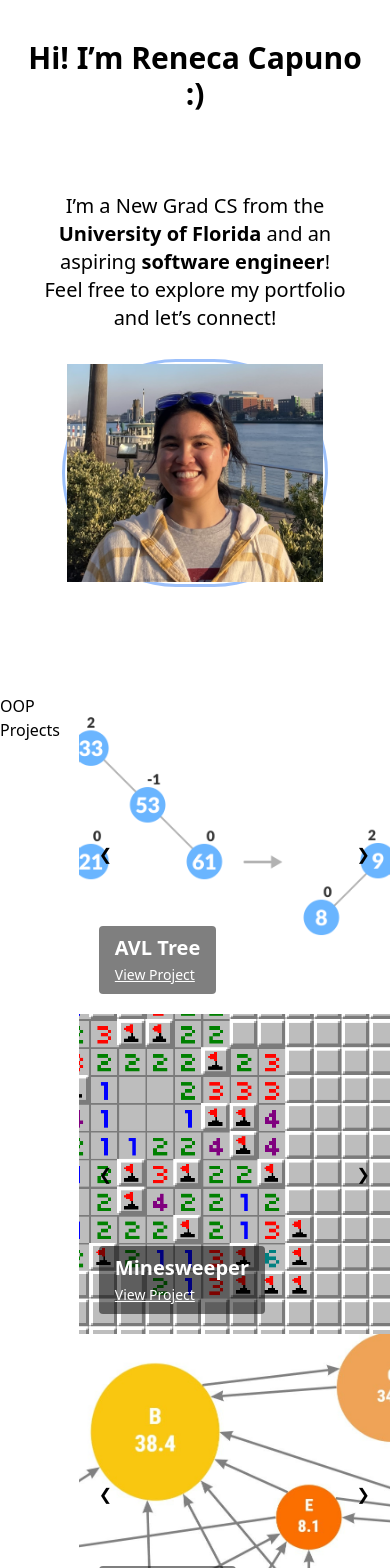
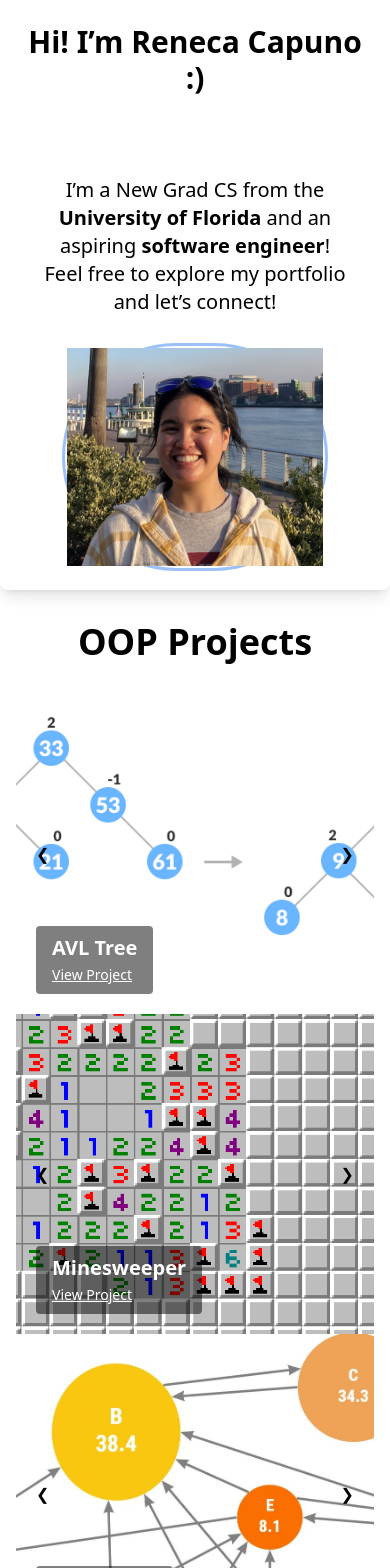
Before and after one commit to rencap12/current_portfolio, a React (Vite) app: page / in a window 390 px wide. Shown: the top 1568 px of the page. Built offline with nearby package versions, Linux system fonts and the light colour scheme.

Commit message:
fixing biotext format

```diff
--- a/src/App.tsx
+++ b/src/App.tsx
@@ -12,10 +12,10 @@ function App() {
     <>
     <IntroBio />
 
+    <div className="flex items-center justify-center gap-8 flex-wrap md:flex-nowrap px-4 md:px-20 py-8">
+      <h1 className="text-4xl font-bold text-primary whitespace-nowrap">OOP Projects</h1>
 
-    <div className="max-w-[700px] mx-auto mt-10 flex justify-center py-8">
-      <h1>OOP Projects</h1>
-      <div className="carousel w-full">
+      <div className="carousel w-full max-w-[700px]">
         {OOPData.map((card, index) => {
           const id = `oop-slide${index + 1}`;
           const prevId = `oop-slide${(index - 1 + OOPData.length) % OOPData.length + 1}`;
@@ -34,25 +34,27 @@ function App() {
     </div>
 
 
-    <div className="max-w-[700px] mx-auto mt-10 flex justify-center py-8">
-      <h1>Full-Stack Projects</h1>
-      <div className="carousel w-full">
-        {WebDevData.map((WDcard, WDindex) => {
-          const WDid = `wd-slide${WDindex + 1}`;
-          const WDprevId = `wd-slide${(WDindex - 1 + WebDevData.length) % WebDevData.length + 1}`;
-          const WDnextId = `wd-slide${(WDindex + 1) % WebDevData.length + 1}`;
+    <div className="flex items-center justify-center gap-8 flex-wrap md:flex-nowrap px-4 md:px-20 py-8">
+        <h1 className="text-4xl font-bold text-primary whitespace-nowrap">Full-Stack Projects</h1>
+
+        <div className="carousel w-full max-w-[700px]">
+          {WebDevData.map((card, index) => {
+            const id = `wd-slide${index + 1}`;
+            const prevId = `wd-slide${(index - 1 + WebDevData.length) % WebDevData.length + 1}`;
+            const nextId = `wd-slide${(index + 1) % WebDevData.length + 1}`;
             return (
               <ProjectCard
-              key={WDindex}
-              id={WDid}
-              prevId={WDprevId}
-              nextId={WDnextId}
-              cardInfo={WDcard}
+                key={index}
+                id={id}
+                prevId={prevId}
+                nextId={nextId}
+                cardInfo={card}
               />
             );
           })}
         </div>
     </div>
+
     </>
   );
 }
--- a/src/components/IntroBio.tsx
+++ b/src/components/IntroBio.tsx
@@ -2,18 +2,16 @@ import React from "react";
 
 const IntroBio = () => {
   return (
-    <div className="w-full bg-base-200 py-10">
-      {/* Inner flex container for image + text */}
-      <div className="flex flex-col-reverse md:flex-row-reverse items-center justify-between gap-8 px-6 md:px-20">
-        {/* Avatar (Image) */}
+    <div className="p-6 bg-base-200 rounded-lg shadow-lg ">
+      {/* Flex container: row-reverse puts image on right */}
+      <div className="flex flex-col-reverse md:flex-row-reverse items-center gap-8">
         <div className="avatar">
           <div className="w-64 rounded-full ring ring-primary ring-offset-base-100 ring-offset-2">
             <img src="IMG_1188.jpg" alt="Reneca Capuno" />
           </div>
         </div>
 
-        {/* Bio Text */}
-        <div className="text-center md:text-left">
+        <div className="text-center text-left">
           <h2 className="text-3xl font-bold mb-2">
             Hi! I’m <span className="text-primary">Reneca Capuno</span> :)
           </h2>
--- a/src/components/projectCard.tsx
+++ b/src/components/projectCard.tsx
@@ -19,7 +19,8 @@ const ProjectCard = ({ cardInfo, id, prevId, nextId }: Props) => {
       </div>
       <div className="absolute bottom-5 left-5 text-white bg-black/50 px-4 py-2 rounded">
         <h2 className="text-xl font-bold">{cardInfo.title}</h2>
-        <a href={cardInfo.url} className="underline text-sm">View Project</a>
+        <a href={cardInfo.url} className="underline text-sm" target="_blank"
+              rel="noopener noreferrer">View Project</a>
       </div>
     </div>
   );
```
Lines whose indentation alone changed are shown as unchanged.
